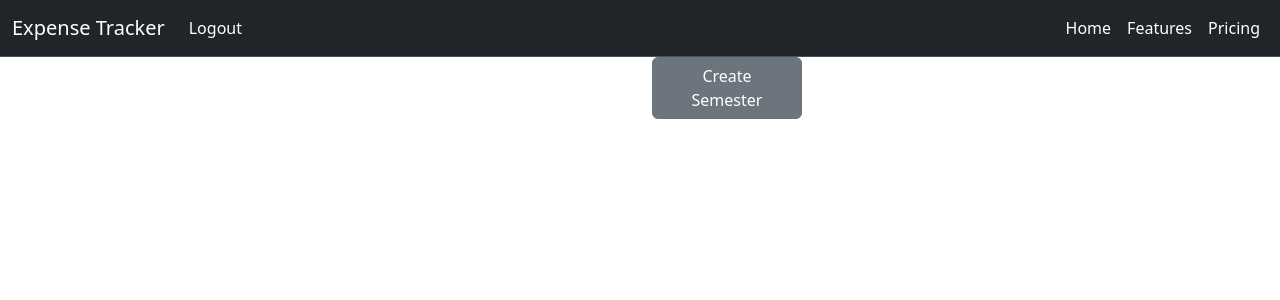
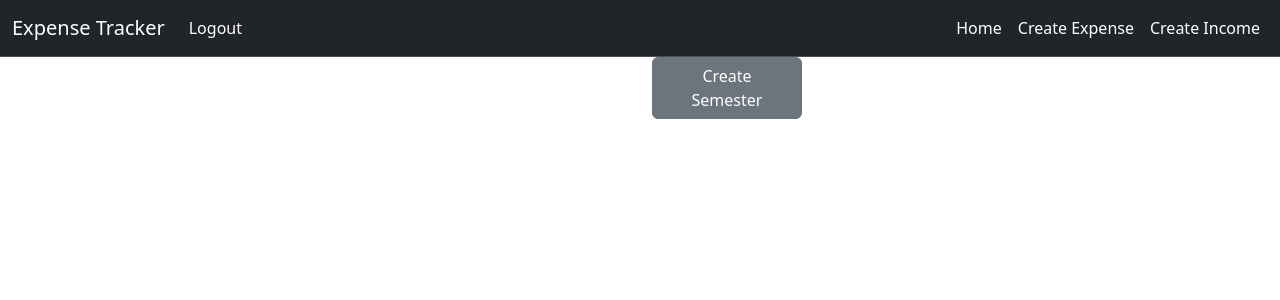
Before and after one commit to ahorner54/CollegeExpenseTracker, a Django app: page / in a window 1280 px wide. Shown: the top 300 px of the page. Run offline with Django 5.2, Linux system fonts and the light colour scheme; a user stored in the database is signed in; data comes from the database, SQL or seed files in the repository.

Commit message:
Added Home, Create Income, Create Expense links in navbar

```diff
--- a/ExpenseTracker/budget/templates/navbar.html
+++ b/ExpenseTracker/budget/templates/navbar.html
@@ -16,13 +16,13 @@
       <div class="collapse navbar-collapse justify-content-end" id="navbarNavDropdown">
         <ul class="navbar-nav">
           <li class="nav-item">
-            <a class="nav-link active" aria-current="page" href="#">Home</a>
+            <a class="nav-link active" aria-current="page" href="{% url 'home' %}">Home</a>
           </li>
           <li class="nav-item">
-            <a class="nav-link active" href="#">Features</a>
+            <a class="nav-link active" href="#">Create Expense</a>
           </li>
           <li class="nav-item">
-            <a class="nav-link active" href="#">Pricing</a>
+            <a class="nav-link active" href="#">Create Income</a>
           </li>
         </ul>
       </div>
```
